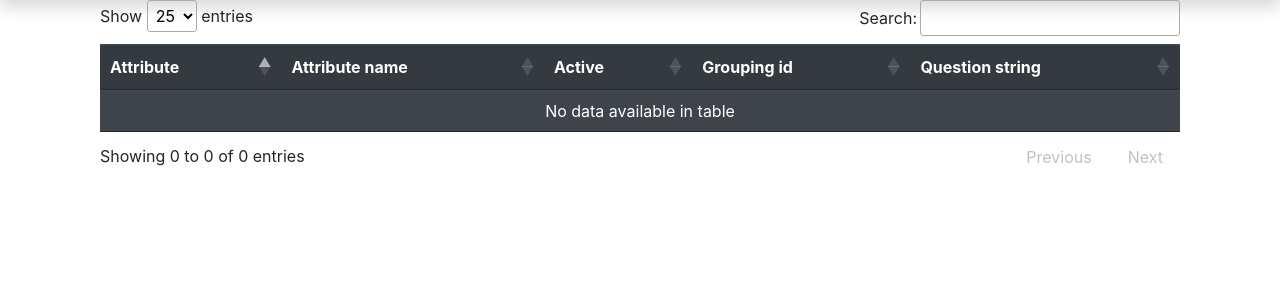
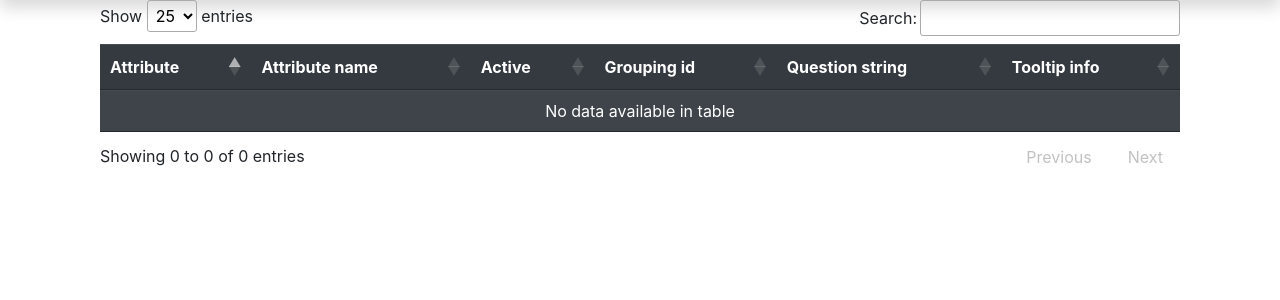
Before and after one commit to Ohtu-FaceTed/FaceTed-Backend, a Flask app: page /801fc3 in a window 1280 px wide. Shown: the part 40-340 px from the top of the page. Run offline with Flask 2, Linux system fonts and the light colour scheme; data that the repository does not hold is empty; parts of the project's set-up code (start-up, migrations or seed data) failed here and were passed over; some libraries are stand-ins or nearby versions.

Commit message:
add field for tooltip

```diff
--- a/src/templates/admView.html
+++ b/src/templates/admView.html
@@ -18,6 +18,7 @@
                     <th>Active</th>
                     <th>Grouping id</th>
                     <th>Question string</th>
+                    <th>Tooltip info</th>
                 </tr>
             </thead>
             <tbody>
@@ -48,6 +49,9 @@
                     <td>
                         {{ attr.attribute_question }}
                     </td>
+                    <td>
+                        {{ attr.attribute_tooltip }}
+                    </td>
                 </tr>
                 {% endfor %}
             </tbody>
```
